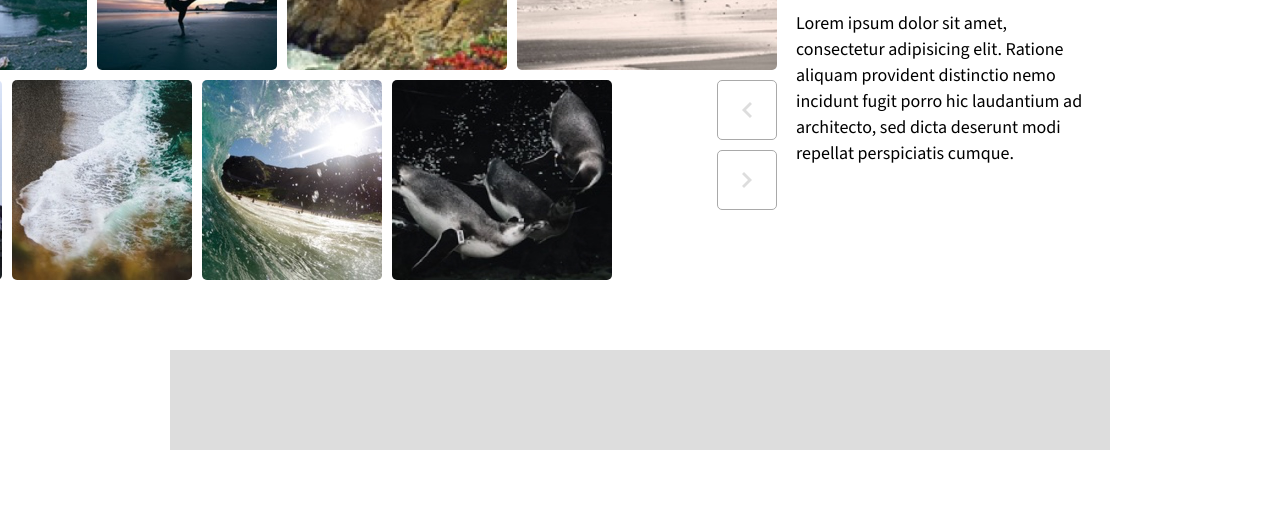
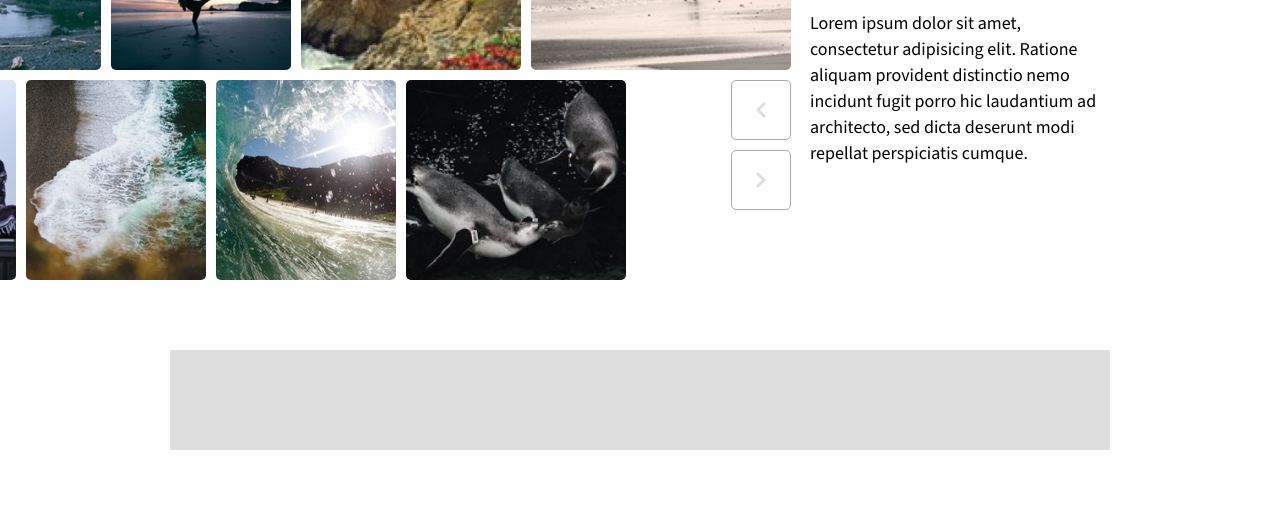
Before and after one commit to Jerka99/factory, a plain HTML site: page index.html in a window 1280 px wide. Shown: the part 290-800 px from the top of the page. Drawn offline with nearby package versions, Linux system fonts and the light colour scheme.

Commit message:
last-fix

```diff
--- a/src/styles/_slider.scss
+++ b/src/styles/_slider.scss
@@ -9,7 +9,7 @@
   font-family: "Source Sans 3", sans-serif;
   min-width: 300px;
   max-width: 300px;
-  margin: 0 14px;
+  margin: 0 0 0 14px;
   position: relative;
   z-index: 2;
   background: white;
```
Also changed, not shown: src/styles/index.css, src/styles/index.min.css, 1 other file.
